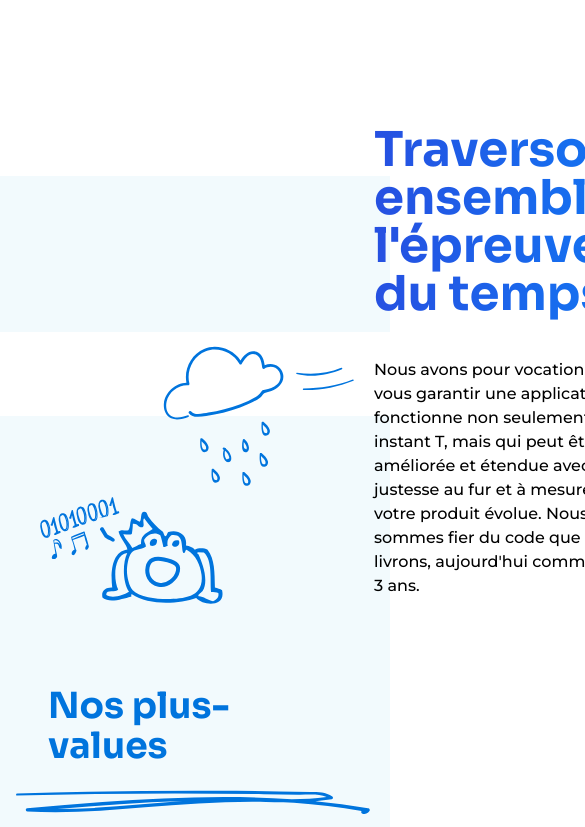
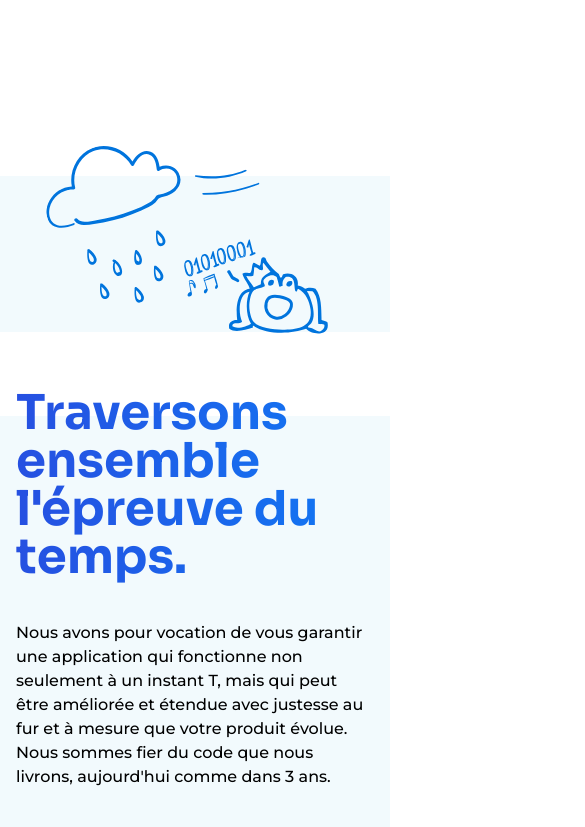
Before and after one commit to qrafttech/website, a Next.js app: page / in a window 390 px wide. Shown: the part 2097-2924 px from the top of the page, 585 px wide, since content can reach past the window. Built offline with nearby package versions, Linux system fonts and the light colour scheme.

Commit message:
refactor(Values): add different singing frogs for mobile and desktop
- singing frog and cloud aren't organized in the same way for mobile and desktop

```diff
--- a/app/Values.tsx
+++ b/app/Values.tsx
@@ -1,18 +1,26 @@
 import Image from "next/image";
 
-import singingFrogWithCloud from "../public/images/singing-frog-with-cloud.svg";
+import singingFrogWithCloudDesktop from "../public/images/singing-frog-with-cloud-desktop.svg";
+import singingFrogWithCloudMobile from "../public/images/singing-frog-with-cloud-mobile.svg";
 import underline from "../public/images/underline.svg";
 import Value from "./Value";
 
 export default function Values() {
   return (
     <div className="flex flex-col">
-      <div className="flex items-end">
-        <Image
-          src={singingFrogWithCloud}
-          alt="Frog with a crown singing a binary song"
-          className="flex-1 p-4"
-        />
+      <div className="flex flex-col md:flex-row md:items-end">
+        <div>
+          <Image
+            src={singingFrogWithCloudDesktop}
+            alt="Frog with a crown singing a binary song"
+            className="flex-1 p-4 max-md:hidden"
+          />
+          <Image
+            src={singingFrogWithCloudMobile}
+            alt="Frog with a crown singing a binary song"
+            className="flex-1 p-4 md:hidden"
+          />
+        </div>
         <div className="flex-1">
           <h2 className="bg-gradient-to-r from-[#2650e1] to-[#1079f4] bg-clip-text py-4 font-serif text-5xl font-bold text-transparent">
             Traversons ensemble l&#39;épreuve du temps.
```
Also changed, not shown: public/images/singing-frog-with-cloud-desktop.svg (renamed from public/images/singing-frog-with-cloud.svg), public/images/singing-frog-with-cloud-mobile.svg (added).
